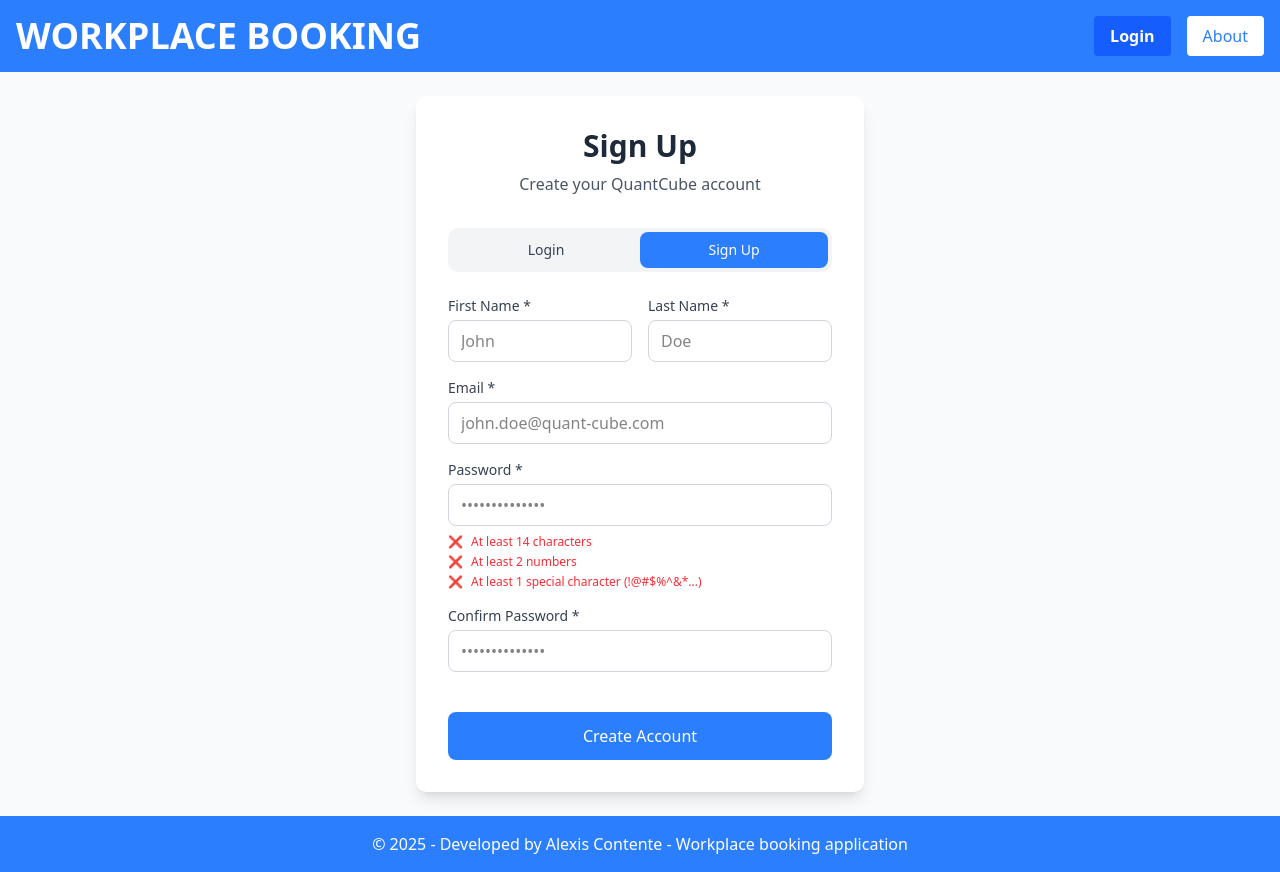
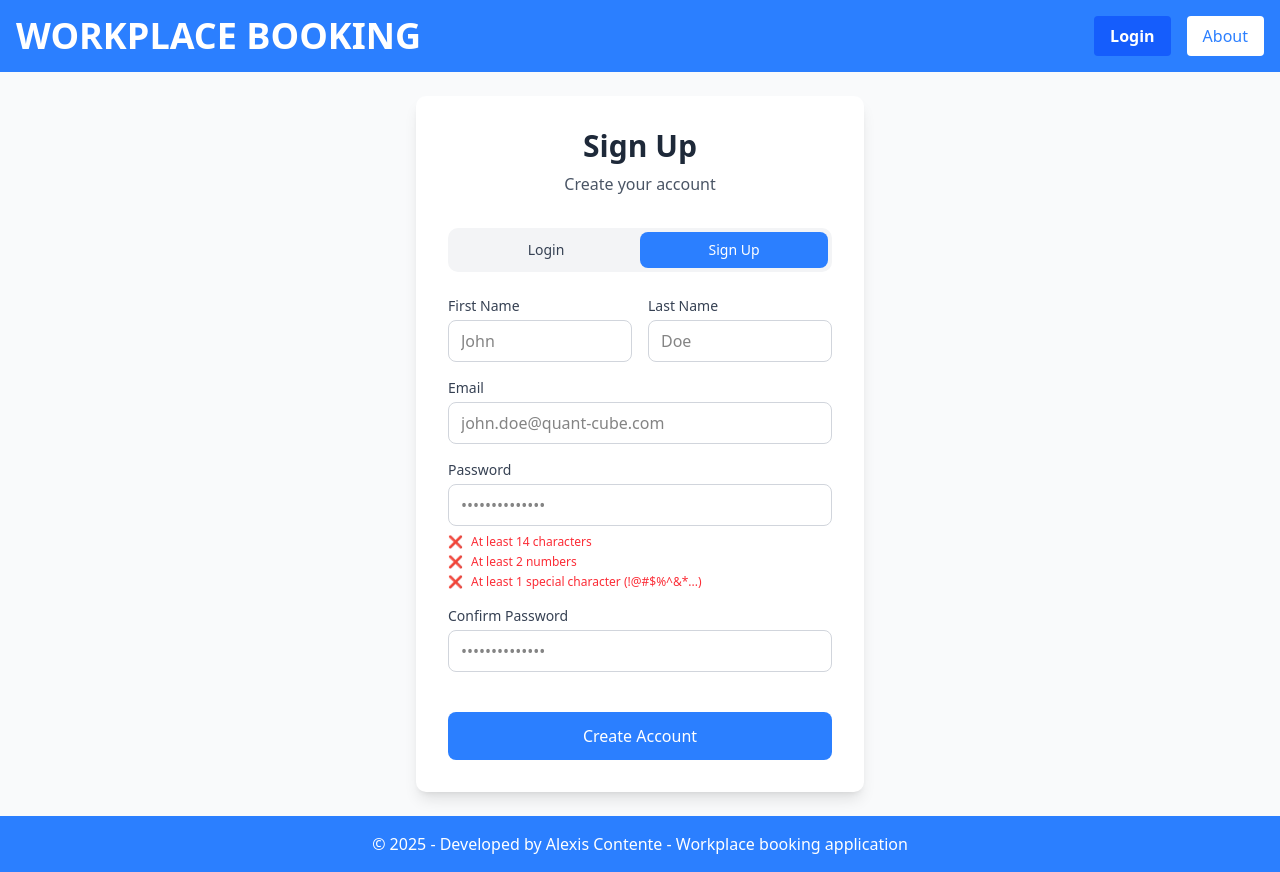
Before and after one commit to Alexis-Contente/workplace-booking, a Next.js app: page /login in a window 1280 px wide. Both pictures are taken after a click on the button "Sign Up". Built offline with nearby package versions, Linux system fonts and the light colour scheme; no server answers.

Commit message:
chore(login): improve the management of error and success messages for login and registration

```diff
--- a/app/login/page.tsx
+++ b/app/login/page.tsx
@@ -54,10 +54,12 @@ export default function LoginPage() {
           formData.password
         );
 
+        // If login fails, display error message
         if (error) {
           toast.error("❌ Login failed", {
             description: error.message,
           });
+          // If login succeeds, display success message and redirect to dashboard
         } else {
           toast.success("✅ Login successful!", {
             description: "Redirecting...",
@@ -118,14 +120,20 @@ export default function LoginPage() {
           formData.lastName.trim()
         );
 
+        // If signup fails, display error message
         if (error) {
           toast.error("❌ Account creation failed", {
             description: error.message,
           });
+          // If signup succeeds, display success message
         } else {
           toast.success("✅ Account created successfully!", {
             description: "Check your email to confirm your account.",
           });
+          // Redirect to login form after successful signup
+          setTimeout(() => {
+            setIsLogin(true);
+          }, 1500);
         }
       }
     } catch (error) {
@@ -150,9 +158,7 @@ export default function LoginPage() {
                 {isLogin ? "Login" : "Sign Up"}
               </h1>
               <p className="text-gray-600">
-                {isLogin
-                  ? "Sign in to your account"
-                  : "Create your QuantCube account"}
+                {isLogin ? "Sign in to your account" : "Create your account"}
               </p>
             </div>
 
@@ -196,7 +202,7 @@ export default function LoginPage() {
                         htmlFor="firstName"
                         className="block text-sm font-medium text-gray-700 mb-1"
                       >
-                        First Name *
+                        First Name
                       </label>
                       <input
                         type="text"
@@ -214,7 +220,7 @@ export default function LoginPage() {
                         htmlFor="lastName"
                         className="block text-sm font-medium text-gray-700 mb-1"
                       >
-                        Last Name *
+                        Last Name
                       </label>
                       <input
                         type="text"
@@ -236,7 +242,7 @@ export default function LoginPage() {
                   htmlFor="email"
                   className="block text-sm font-medium text-gray-700 mb-1"
                 >
-                  Email *
+                  Email
                 </label>
                 <input
                   type="email"
@@ -255,7 +261,7 @@ export default function LoginPage() {
                   htmlFor="password"
                   className="block text-sm font-medium text-gray-700 mb-1"
                 >
-                  Password *
+                  Password
                 </label>
                 <input
                   type="password"
@@ -318,7 +324,7 @@ export default function LoginPage() {
                     htmlFor="confirmPassword"
                     className="block text-sm font-medium text-gray-700 mb-1"
                   >
-                    Confirm Password *
+                    Confirm Password
                   </label>
                   <input
                     type="password"
```
